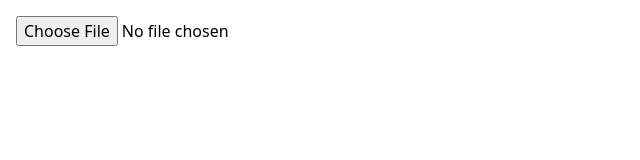
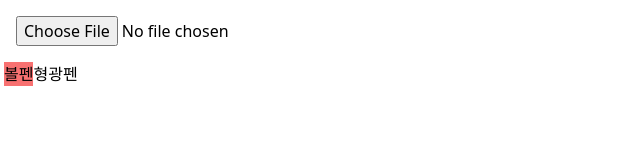
Before and after one commit to wwowww/handwritten-note, a React (Vite) app: page / in a window 1280 px wide. Shown: the top 160 px of the page, without its empty margins (0-640 px from the left). Built offline with nearby package versions, Linux system fonts and the light colour scheme.

Commit message:
feat. 펜 타입별 설정 기능 구현 (hooks, store, ui 적용)

```diff
--- a/src/components/CanvasBoard.tsx
+++ b/src/components/CanvasBoard.tsx
@@ -1,6 +1,7 @@
 import FileUploader from './FileUploader'
 import CanvasRenderer from './CanvasRenderer'
 import PageControls from './PageControls'
+import PenSelector from './PenSelector'
 
 const CanvasBoard = () => {
   return (
@@ -8,6 +9,7 @@ const CanvasBoard = () => {
       <FileUploader />
       <CanvasRenderer />
       <PageControls />
+      <PenSelector />
     </>
   )
 }
--- /dev/null
+++ b/src/components/PenSelector.tsx
@@ -0,0 +1,32 @@
+import { useState } from 'react';
+import { useDrawingStore } from '@/stores/useDrawingStore';
+import { PenType, penSettings } from '@/utils/penTypes';
+
+const PenSelector = () => {
+  const { setPen } = useDrawingStore();
+  const [selectedPen, setSelectedPen] = useState<PenType>(PenType.BALLPOINT);
+
+  const handlePenChange = (penType: PenType) => {
+    setSelectedPen(penType);
+    setPen(penSettings[penType]);
+  };
+
+  return (
+    <div className="fixed top-15 left-1 z-30">
+      <button
+        className={`${selectedPen === PenType.BALLPOINT ? 'bg-red-400' : 'bg-white'}`}
+        onClick={() => handlePenChange(PenType.BALLPOINT)}
+      >
+        볼펜
+      </button>
+      <button
+        className={`${selectedPen === PenType.HIGHLIGHTER ? 'bg-red-400' : 'bg-white'}`}
+        onClick={() => handlePenChange(PenType.HIGHLIGHTER)}
+      >
+        형광펜
+      </button>
+    </div>
+  );
+};
+
+export default PenSelector;
--- a/src/hooks/useDrawing.ts
+++ b/src/hooks/useDrawing.ts
@@ -2,7 +2,7 @@ import { useDrawingStore } from '@/stores/useDrawingStore';
 import { useEffect } from 'react';
 
 const useDrawing = (canvasRef: React.RefObject<HTMLCanvasElement | null>) => {
-  const { isDrawing, drawings, currentPage, startDraw, draw, stopDraw, refreshVersion } = useDrawingStore();
+  const { isDrawing, drawings, currentPage, startDraw, draw, stopDraw, currentPen, refreshVersion } = useDrawingStore();
   const pointsGroups = drawings[currentPage] || [];
 
   useEffect(() => {
@@ -16,8 +16,9 @@ const useDrawing = (canvasRef: React.RefObject<HTMLCanvasElement | null>) => {
 
     ctx.lineJoin = 'round';
     ctx.lineCap = 'round';
-    ctx.strokeStyle = '#000';
-    ctx.lineWidth = 2;
+    ctx.strokeStyle = currentPen.color;
+    ctx.lineWidth = currentPen.size;
+    ctx.globalAlpha = currentPen.opacity;
 
     pointsGroups.forEach((points) => {
       if (points.length < 2) return;
@@ -28,7 +29,7 @@ const useDrawing = (canvasRef: React.RefObject<HTMLCanvasElement | null>) => {
       }
       ctx.stroke();
     });
-  }, [pointsGroups, currentPage, refreshVersion]);
+  }, [pointsGroups, currentPage, refreshVersion, currentPen]);
 
   useEffect(() => {
     const canvas = canvasRef.current;
--- a/src/stores/useDrawingStore.ts
+++ b/src/stores/useDrawingStore.ts
@@ -1,4 +1,5 @@
 import { create } from 'zustand';
+import { Pen, PenType, penSettings } from '@/utils/penTypes';
 
 interface Point {
   x: number;
@@ -9,12 +10,14 @@ interface DrawingState {
   isDrawing: boolean;
   drawings: Record<number, Point[][]>;
   currentPage: number;
+  currentPen: Pen;
   refreshVersion: number;
   triggerRefresh: () => void;
+  setPage: (page: number) => void;
+  setPen: (pen: Pen) => void;
   startDraw: (x: number, y: number) => void;
   draw: (x: number, y: number) => void;
   stopDraw: () => void;
-  setPage: (page: number) => void;
   resetAll: () => void;
 }
 
@@ -22,6 +25,7 @@ export const useDrawingStore = create<DrawingState>((set, get) => ({
   isDrawing: false,
   drawings: {},
   currentPage: 1,
+  currentPen: penSettings[PenType.BALLPOINT],
   refreshVersion: 0,
   triggerRefresh: () => {
     set((state) => ({ refreshVersion: state.refreshVersion + 1 }));
@@ -29,8 +33,11 @@ export const useDrawingStore = create<DrawingState>((set, get) => ({
   setPage: (page) => {
     set({ currentPage: page });
   },
+  setPen: (pen) => {
+    set({ currentPen: pen });
+  },
   startDraw: (x, y) => {
-    const { drawings, currentPage } = get();
+    const { drawings, currentPage, currentPen } = get();
     const pageDrawings = drawings[currentPage] || [];
     const newLine: Point[] = [{ x, y }];
 
@@ -43,7 +50,7 @@ export const useDrawingStore = create<DrawingState>((set, get) => ({
     });
   },
   draw: (x, y) => {
-    const { isDrawing, drawings, currentPage } = get();
+    const { isDrawing, drawings, currentPage, currentPen } = get();
     if (!isDrawing) return;
 
     const pageDrawings = drawings[currentPage] || [];
```
